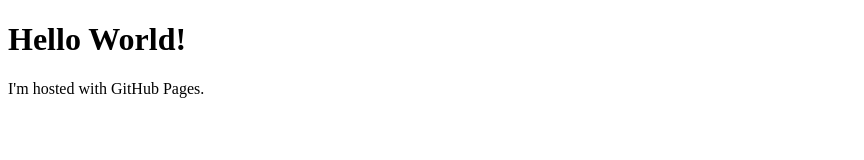
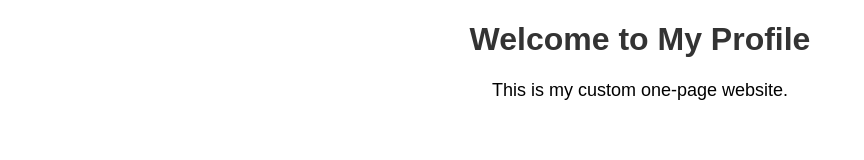
Before and after one commit to SabeehKazmi/SabeehKazmi.github.io, a plain HTML site: page index.html in a window 1280 px wide. Shown: the whole page, without its empty margins (0-864 px from the left). Drawn offline with Linux system fonts and the light colour scheme.

Commit message:
style commit

```diff
--- a/index.html
+++ b/index.html
@@ -1,7 +1,13 @@
 <!DOCTYPE html>
-<html>
+<html lang="en">
+<head>
+    <meta charset="UTF-8">
+    <meta name="viewport" content="width=device-width, initial-scale=1.0">
+    <title>My Profile</title>
+    <link rel="stylesheet" href="style.css">
+</head>
 <body>
-<h1>Hello World!</h1>
-<p>I'm hosted with GitHub Pages.</p>
-</b>
+    <h1>Welcome to My Profile</h1>
+    <p>This is my custom one-page website.</p>
+</body>
 </html>
--- /dev/null
+++ b/style.css
@@ -0,0 +1,14 @@
+body {
+    font-family: Arial, sans-serif;
+    text-align: center;
+    margin: 0;
+    padding: 0;
+}
+
+h1 {
+    color: #333;
+}
+
+p {
+    font-size: 18px;
+}
```
